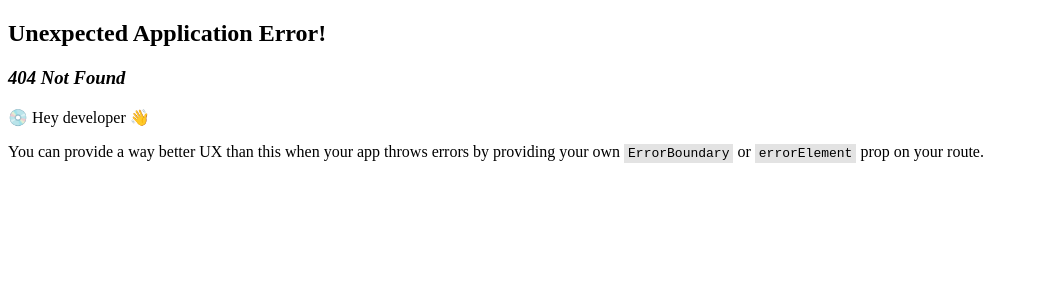
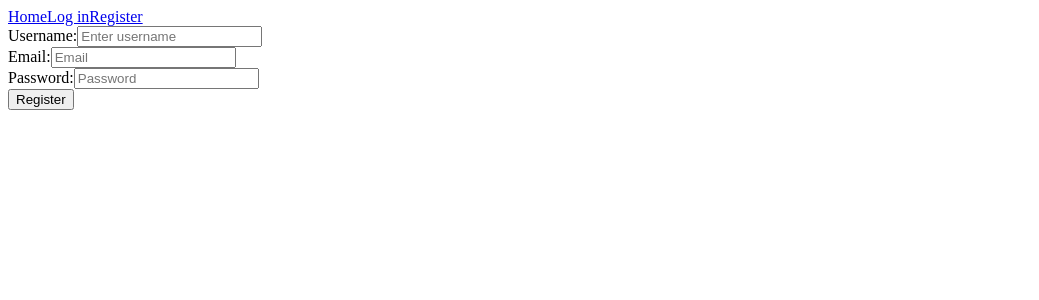
Before and after one commit to AK577427/react_javascript_repo, a React (Vite) app: page /register in a window 1280 px wide. Before the commit this address had no page. Shown: the top 300 px of the page, without its empty margins (0-1039 px from the left). Built offline with nearby package versions, Linux system fonts and the light colour scheme.

Commit message:
included create new user page code

```diff
--- /dev/null
+++ b/src/api/post-create-user.js
@@ -0,0 +1,32 @@
+async function postCreateUser(username,email,password) {
+    const url = `${import.meta.env.VITE_API_URL}/users/`;
+
+    const response = await fetch(url, {
+        method: "POST",
+        headers:{
+            "Content-Type": "application/json",
+        },
+        body: JSON.stringify({
+            "username": username,
+            "email": email,
+            "password": password,
+        }),
+    });
+
+
+    if(!response.ok){
+        const fallbackError = "Error creating new user";
+
+        const data = await response.json().catch(() =>{
+            throw new Error(fallbackError);
+        });
+
+        const errorMessage = data?.detail ?? fallbackError;
+        throw new Error(errorMessage);
+    }
+
+    return await response.json();
+
+}
+
+export default postCreateUser;
--- /dev/null
+++ b/src/compenents/CreateUserForm.jsx
@@ -0,0 +1,74 @@
+import { useState } from "react";
+import { useNavigate } from "react-router-dom";
+
+import postCreateUser from "../api/post-create-user";
+
+function CreateUserForm(){
+    const navigate = useNavigate();
+    // return<h1>This is the Login Page!</h1>
+    const [credentials, setCredentials] = useState({
+        username: "",
+        email: "",
+        password: "",
+    })
+
+    const handleChange = (event)=>{
+        const {id, value} = event.target;
+        setCredentials((prevCredentials)=>({
+            ...prevCredentials,
+            [id]:value
+        }));
+
+    };
+
+    const handleSubmit = (event)=>{
+        event.preventDefault();
+        if(credentials.username && credentials.email && credentials.password){
+            postCreateUser(
+            credentials.username,
+            credentials.email,
+            credentials.password
+            ).then((response)=>{
+                window.localStorage.setItem("token", response.token);
+                navigate("/")
+            })
+        }
+    }
+
+    return(
+        <form>
+            <div>
+                <label htmlFor="username">Username:</label>
+                <input
+                    type="text"
+                    id="username"
+                    placeholder="Enter username"
+                    onChange={handleChange}
+                />
+            </div>
+            <div>
+                <label htmlFor="email">Email:</label>
+                <input
+                    type="email"
+                    id="emial"
+                    placeholder="Email"
+                    onChange={handleChange}
+                />
+            </div>
+            <div>
+                <label htmlFor="password">Password:</label>
+                <input
+                    type="password"
+                    id="password"
+                    placeholder="Password"
+                    onChange={handleChange}
+                />
+            </div>
+            <button type="submit" onClick={handleSubmit}>
+                Register
+            </button>
+        </form>
+    )
+}
+
+export default CreateUserForm;
--- a/src/compenents/NavBar.jsx
+++ b/src/compenents/NavBar.jsx
@@ -7,6 +7,7 @@
             <nav>
                 <Link to="/">Home</Link>
                 <Link to="/login">Log in</Link>
+                <Link to="/register">Register</Link>
             </nav>
             <Outlet/>
         </div>
--- a/src/main.jsx
+++ b/src/main.jsx
@@ -19,6 +19,8 @@
 import NavBar from "./compenents/NavBar"
 import App from "../../todo-list/src/App";
 import LoginPage from "./pages/LoginPage";
+import CreateUserPage from "./pages/CreateUserPage"
+
 
 const router = createBrowserRouter([
   {
@@ -30,6 +32,9 @@
       },
       {
         path: "/login", element: <LoginPage/>
+      },
+      {
+        path: "/register", element: <CreateUserPage/>
       },
       {
         path: "/fundraiser/:id",element:<FundraiserPage/>
--- /dev/null
+++ b/src/pages/CreateUserPage.jsx
@@ -0,0 +1,8 @@
+import CreateUserForm from  "../compenents/CreateUserForm";
+
+function CreateUserPage(){
+    // return<h1>This is the Login Page!</h1>
+    return <CreateUserForm/>
+}
+
+export default CreateUserPage;
```
